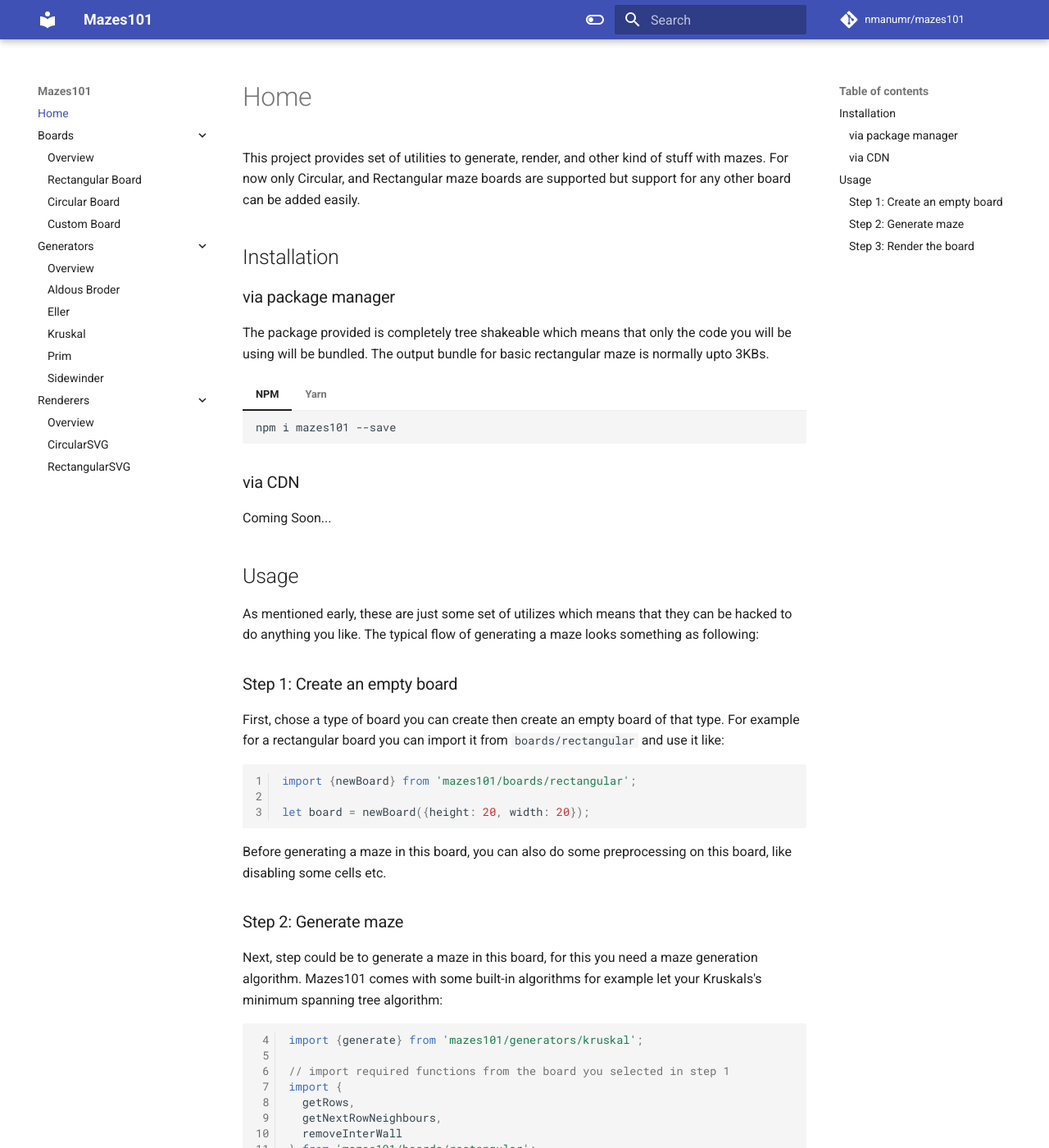
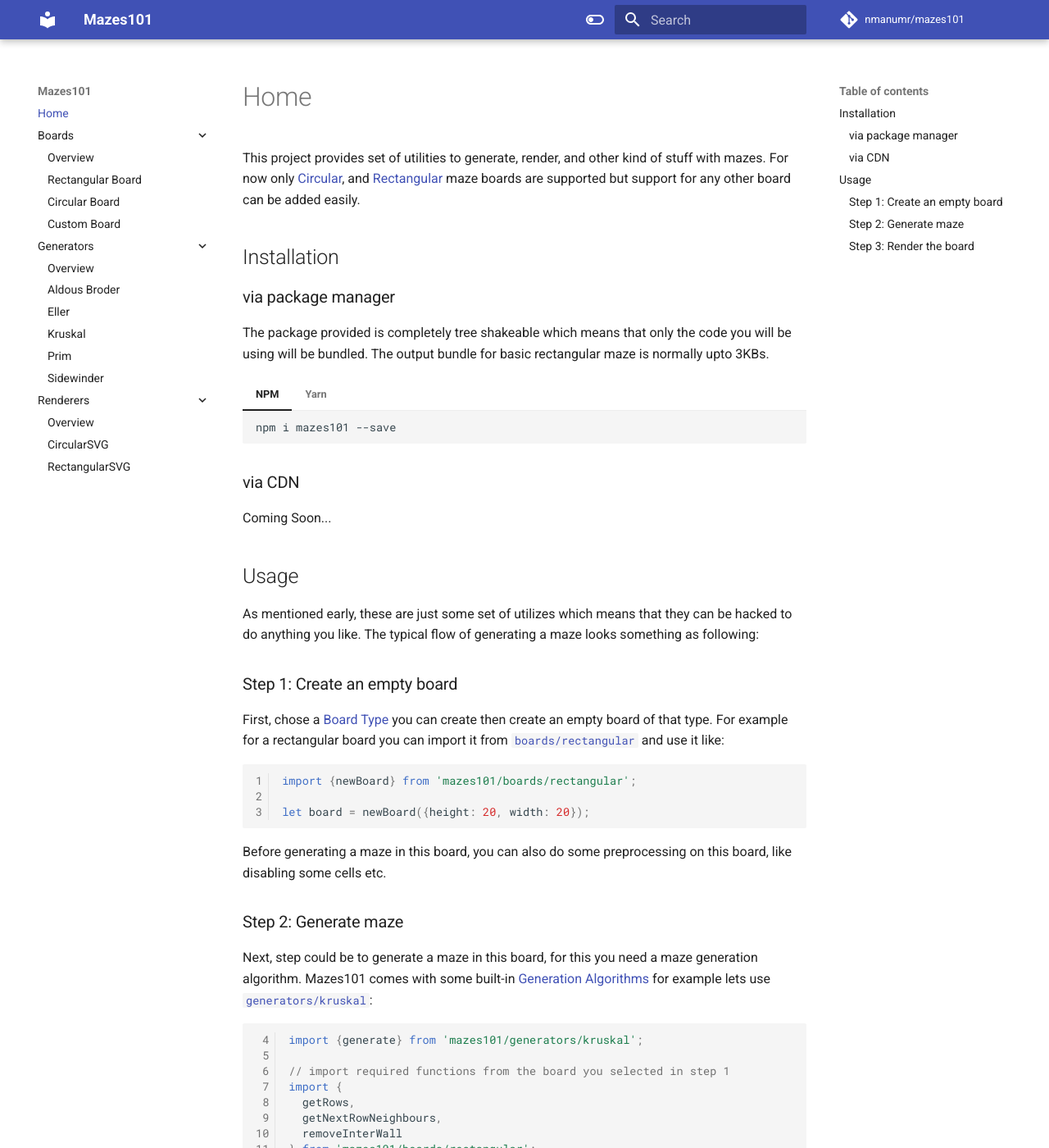
Before and after one commit to nmanumr/mazes101, an MkDocs documentation site: the page built from docs/index.md, in a window 1280 px wide and 1400 px high. Shown: the whole window at 82% size. Built offline with MkDocs 1.6.1 and Material for MkDocs 9.7.7, drawn with Linux system fonts in a browser that asks for light colours; comment, search, counter and statistics services are not loaded; some of the changed text lies outside the part shown.

Commit message:
update docs

````diff
--- a/docs/index.md
+++ b/docs/index.md
@@ -1,7 +1,8 @@
 # Home
 
-This project provides set of utilities to generate, render, and other kind of stuff with mazes. For now only Circular,
-and Rectangular maze boards are supported but support for any other board can be added easily.
+This project provides set of utilities to generate, render, and other kind of stuff with mazes. For now only
+[Circular](boards/circular.md), and [Rectangular](boards/rectangular.md) maze boards
+are supported but support for any other board can be added easily.
 
 ## Installation
 
@@ -34,8 +35,8 @@
 
 ### Step 1: Create an empty board
 
-First, chose a type of board you can create then create an empty board of that type. For example for a rectangular board
-you can import it from `boards/rectangular` and use it like:
+First, chose a [Board Type](boards/index.md) you can create then create an empty board of that type. For example for a rectangular board
+you can import it from [`boards/rectangular`](boards/rectangular.md) and use it like:
 
 ```js linenums="1"
 import {newBoard} from 'mazes101/boards/rectangular';
@@ -49,7 +50,8 @@
 ### Step 2: Generate maze
 
 Next, step could be to generate a maze in this board, for this you need a maze generation algorithm. Mazes101 comes with
-some built-in algorithms for example let your Kruskals's minimum spanning tree algorithm:
+some built-in [Generation Algorithms](generators/index.md) for example lets use
+[`generators/kruskal`](generators/kruskal.md):
 
 ```js linenums="4"
 import {generate} from 'mazes101/generators/kruskal';
@@ -71,8 +73,8 @@
 
 ### Step 3: Render the board
 
-The last step would be to render the board, Mazes101 comes with some built-in renderers too. For example,
-`renderers/rectangularSvg` this renderer renders rectangular boards to svg string.
+The last step would be to render the board, Mazes101 comes with some built-in [Renderers](renderers/index.md) too.
+For example, [`renderers/rectangularSvg`](renderers/rectangularSvg.md) this renderer renders rectangular boards to svg string.
 
 ```js linenums="14"
 import {render} from 'mazes101/renderers/rectangularSvg';
````
Also changed, not shown: README.md (+2 -0 lines).
